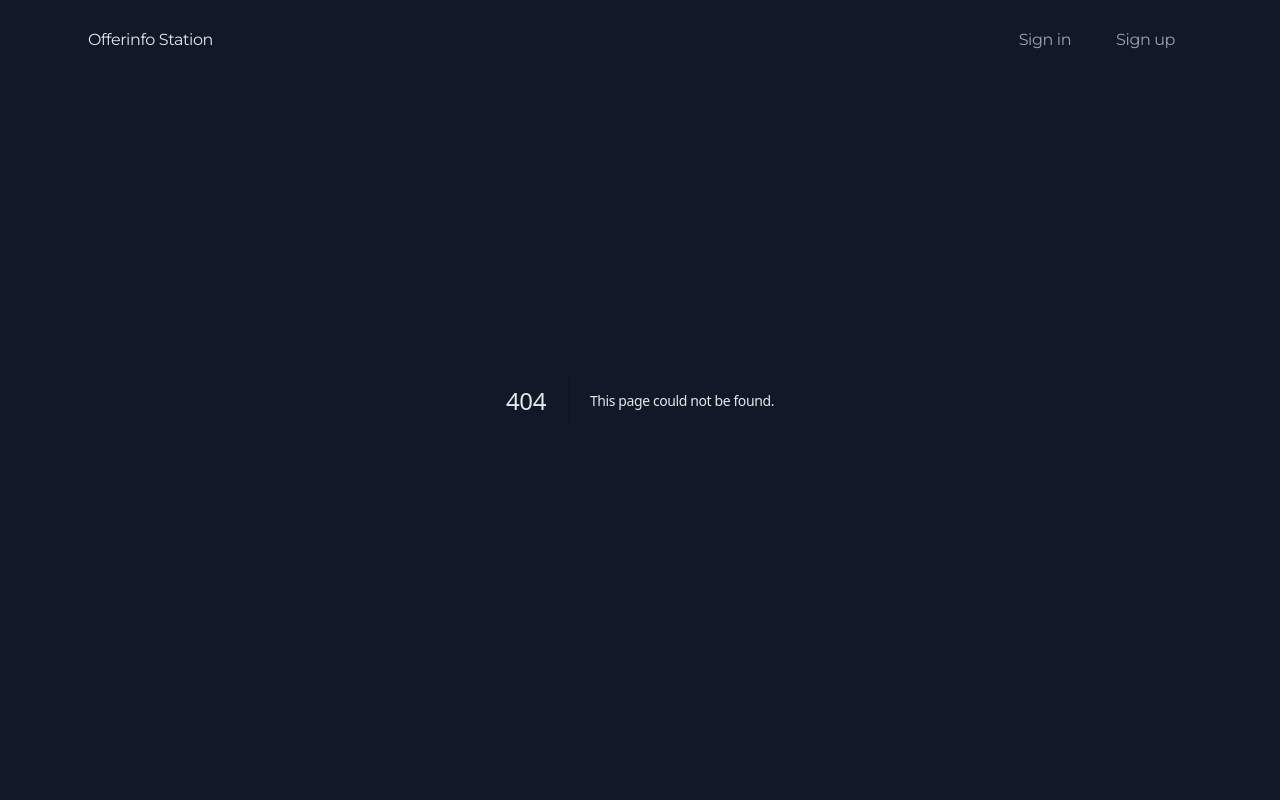
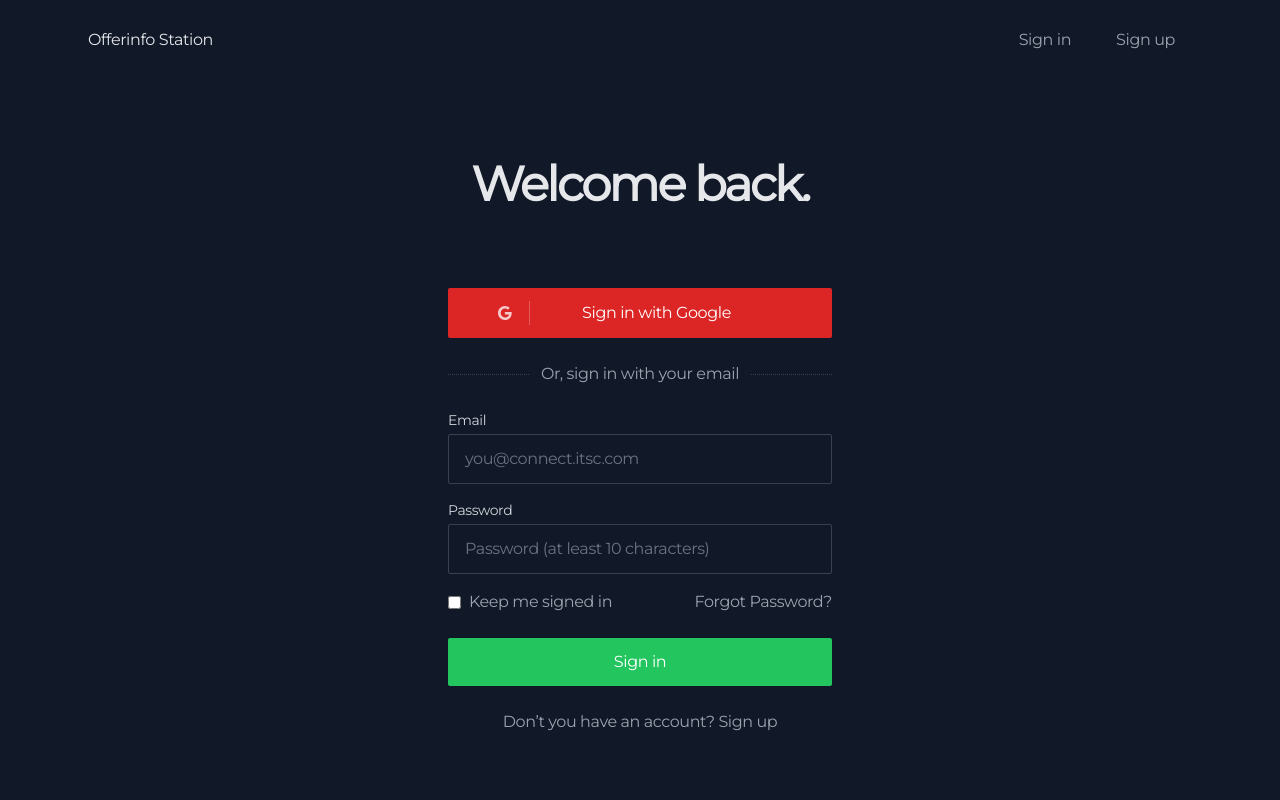
Before and after one commit to aviatodev/offerinfo, a Next.js app: page /login in a window 1280 px wide. Before the commit this address had no page. Shown: the top 800 px of the page. Built offline with nearby package versions, Linux system fonts and the light colour scheme.

Commit message:
feat: login page

```diff
--- /dev/null
+++ b/app/(pages)/(authentication)/login/page.tsx
@@ -0,0 +1,135 @@
+export const metadata = {
+	title: "Sign In - Open PRO",
+	description: "Page description",
+};
+
+import Link from "next/link";
+
+export default function Login() {
+	return (
+		<section className="relative">
+			<div className="max-w-6xl mx-auto px-4 sm:px-6">
+				<div className="pt-32 pb-12 md:pt-40 md:pb-20">
+					{/* Page header */}
+					<div className="max-w-3xl mx-auto text-center pb-12 md:pb-20">
+						<h1 className="h1">
+							Welcome back.
+						</h1>
+					</div>
+
+					{/* Form */}
+					<div className="max-w-sm mx-auto">
+						<form>
+							<div className="flex flex-wrap -mx-3">
+								<div className="w-full px-3">
+									<button className="btn px-0 text-white bg-red-600 hover:bg-red-700 w-full relative flex items-center">
+										<svg
+											className="w-4 h-4 fill-current text-white opacity-75 shrink-0 mx-4"
+											viewBox="0 0 16 16"
+											xmlns="http://www.w3.org/2000/svg"
+										>
+											<path d="M7.9 7v2.4H12c-.2 1-1.2 3-4 3-2.4 0-4.3-2-4.3-4.4 0-2.4 2-4.4 4.3-4.4 1.4 0 2.3.6 2.8 1.1l1.9-1.8C11.5 1.7 9.9 1 8 1 4.1 1 1 4.1 1 8s3.1 7 7 7c4 0 6.7-2.8 6.7-6.8 0-.5 0-.8-.1-1.2H7.9z" />
+										</svg>
+										<span
+											className="h-6 flex items-center border-r border-white border-opacity-25 mr-4"
+											aria-hidden="true"
+										></span>
+										<span className="flex-auto pl-16 pr-8 -ml-16">
+											Sign in with Google
+										</span>
+									</button>
+								</div>
+							</div>
+						</form>
+						<div className="flex items-center my-6">
+							<div
+								className="border-t border-gray-700 border-dotted grow mr-3"
+								aria-hidden="true"
+							></div>
+							<div className="text-gray-400">
+								Or, sign in with your email
+							</div>
+							<div
+								className="border-t border-gray-700 border-dotted grow ml-3"
+								aria-hidden="true"
+							></div>
+						</div>
+						<form>
+							<div className="flex flex-wrap -mx-3 mb-4">
+								<div className="w-full px-3">
+									<label
+										className="block text-gray-300 text-sm font-medium mb-1"
+										htmlFor="email"
+									>
+										Email
+									</label>
+									<input
+										id="email"
+										type="email"
+										className="form-input w-full text-gray-300"
+										placeholder="you@connect.itsc.com"
+										required
+									/>
+								</div>
+							</div>
+							<div className="flex flex-wrap -mx-3 mb-4">
+								<div className="w-full px-3">
+									<label
+										className="block text-gray-300 text-sm font-medium mb-1"
+										htmlFor="password"
+									>
+										Password
+									</label>
+									<input
+										id="password"
+										type="password"
+										className="form-input w-full text-gray-300"
+										placeholder="Password (at least 10 characters)"
+										required
+									/>
+								</div>
+							</div>
+							<div className="flex flex-wrap -mx-3 mb-4">
+								<div className="w-full px-3">
+									<div className="flex justify-between">
+										<label className="flex items-center">
+											<input
+												type="checkbox"
+												className="form-checkbox"
+											/>
+											<span className="text-gray-400 ml-2">
+												Keep me signed in
+											</span>
+										</label>
+										<Link
+											href="/reset-password"
+											className="text-gray-400 hover:text-gray-200 transition duration-150 ease-in-out"
+										>
+											Forgot Password?
+										</Link>
+									</div>
+								</div>
+							</div>
+							<div className="flex flex-wrap -mx-3 mt-6">
+								<div className="w-full px-3">
+									<button className="btn text-white bg-green-500 hover:bg-green-600 w-full">
+										Sign in
+									</button>
+								</div>
+							</div>
+						</form>
+						<div className="text-gray-400 text-center mt-6">
+							Don’t you have an account?{" "}
+							<Link
+								href="/signup"
+								className="text-gray-400 hover:text-gray-200 transition duration-150 ease-in-out"
+							>
+								Sign up
+							</Link>
+						</div>
+					</div>
+				</div>
+			</div>
+		</section>
+	);
+}
```
